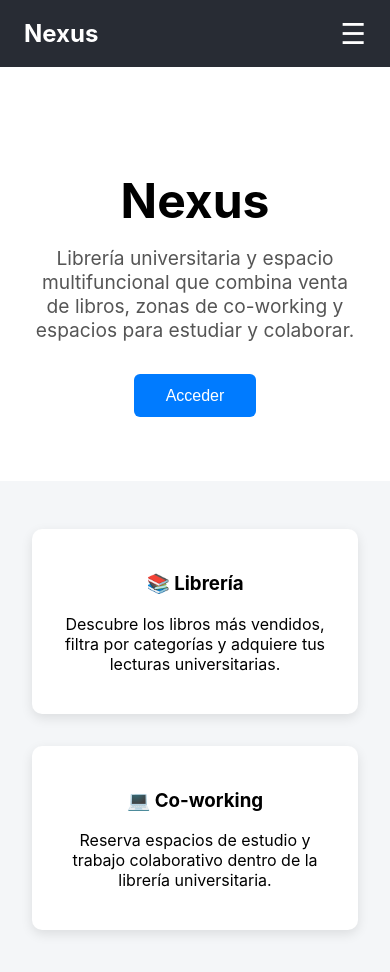
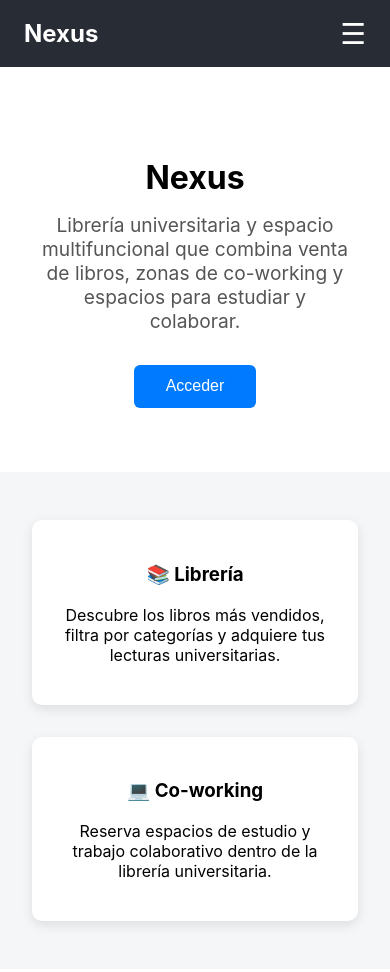
Before and after one commit to Pintano/NexusReact, a React (Create React App) app: page / in a window 390 px wide. Shown: the top 972 px of the page. Built offline with nearby package versions, Linux system fonts and the light colour scheme.

Commit message:
responsive

```diff
--- a/src/pages/BookDetail.jsx
+++ b/src/pages/BookDetail.jsx
@@ -35,6 +35,7 @@ export default function BookDetail() {
       <Navbar />
 
       <div
+        className="page-container"
         style={{
           maxWidth: "1100px",
           margin: "0 auto",
--- a/src/pages/Bookstore.jsx
+++ b/src/pages/Bookstore.jsx
@@ -49,7 +49,8 @@ function CategoryMenu({ categories, loading, onSelect }) {
       <style>
         {`
           .category-menu {
-            width: 220px;
+            width: 100%;
+            box-sizing: border-box;
           }
           .menu-toggle {
             display: none;
@@ -183,6 +184,12 @@ export default function Bookstore() {
             }
             .bookstore-container main {
               margin-left: 2rem;
+              flex: 1 1 auto;
+              min-width: 0;
+            }
+            .category-menu {
+              flex: 0 0 220px;
+              max-width: 220px;
             }
             .category-menu ul {
               display: block !important;
--- a/src/pages/Coworking.jsx
+++ b/src/pages/Coworking.jsx
@@ -45,7 +45,7 @@ export default function Coworking() {
   return (
     <div className="coworking-container">
       <Navbar />
-      <div className="coworking-content">
+      <div className="coworking-content page-container">
         <header className="coworking-header">
           <h1>Espacios de Co-working</h1>
           <p>Reserva espacios de estudio y trabajo colaborativo</p>
--- a/src/pages/Landing.jsx
+++ b/src/pages/Landing.jsx
@@ -10,20 +10,21 @@ export default function Landing() {
       <Navbar />
 
       <section
+        className="page-container"
         style={{
           padding: "4rem 2rem",
           textAlign: "center",
           background: "white",
         }}
       >
-        <h1 style={{ fontSize: "3rem", marginBottom: "1rem" }}>
+        <h1 style={{ fontSize: "clamp(2rem, 6vw, 3rem)", marginBottom: "1rem" }}>
           Nexus
         </h1>
 
         <p
           style={{
             fontSize: "1.2rem",
-            maxWidth: "700px",
+            maxWidth: "min(700px, 95%)",
             margin: "0 auto",
             color: "#555",
           }}
@@ -54,6 +55,7 @@ export default function Landing() {
       </section>
 
       <section
+        className="page-container"
         style={{
           padding: "3rem 2rem",
           display: "flex",
@@ -93,7 +95,8 @@ export default function Landing() {
 }
 
 const cardStyle = {
-  width: "300px",
+  width: "100%",
+  maxWidth: "300px",
   padding: "1.5rem",
   background: "white",
   borderRadius: "10px",
--- a/src/pages/Login.jsx
+++ b/src/pages/Login.jsx
@@ -25,6 +25,7 @@ export default function Login() {
 
   return (
     <div
+      className="page-container"
       style={{
         minHeight: "100vh",
         display: "flex",
--- a/src/pages/MyBooks.jsx
+++ b/src/pages/MyBooks.jsx
@@ -25,6 +25,7 @@ export default function MyBooks() {
       <Navbar />
 
       <div
+        className="page-container"
         style={{
           maxWidth: "1200px",
           margin: "0 auto",
```
